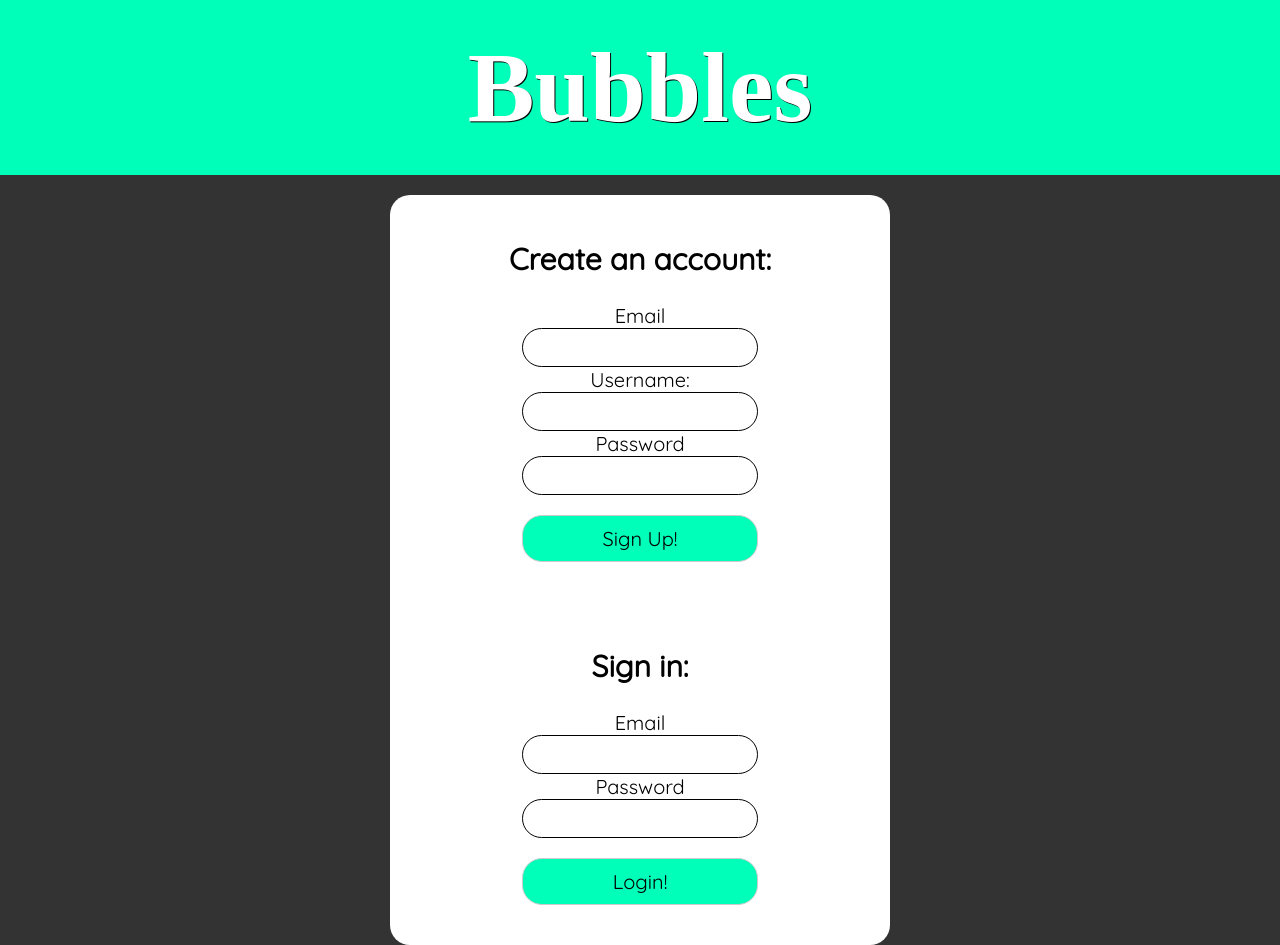
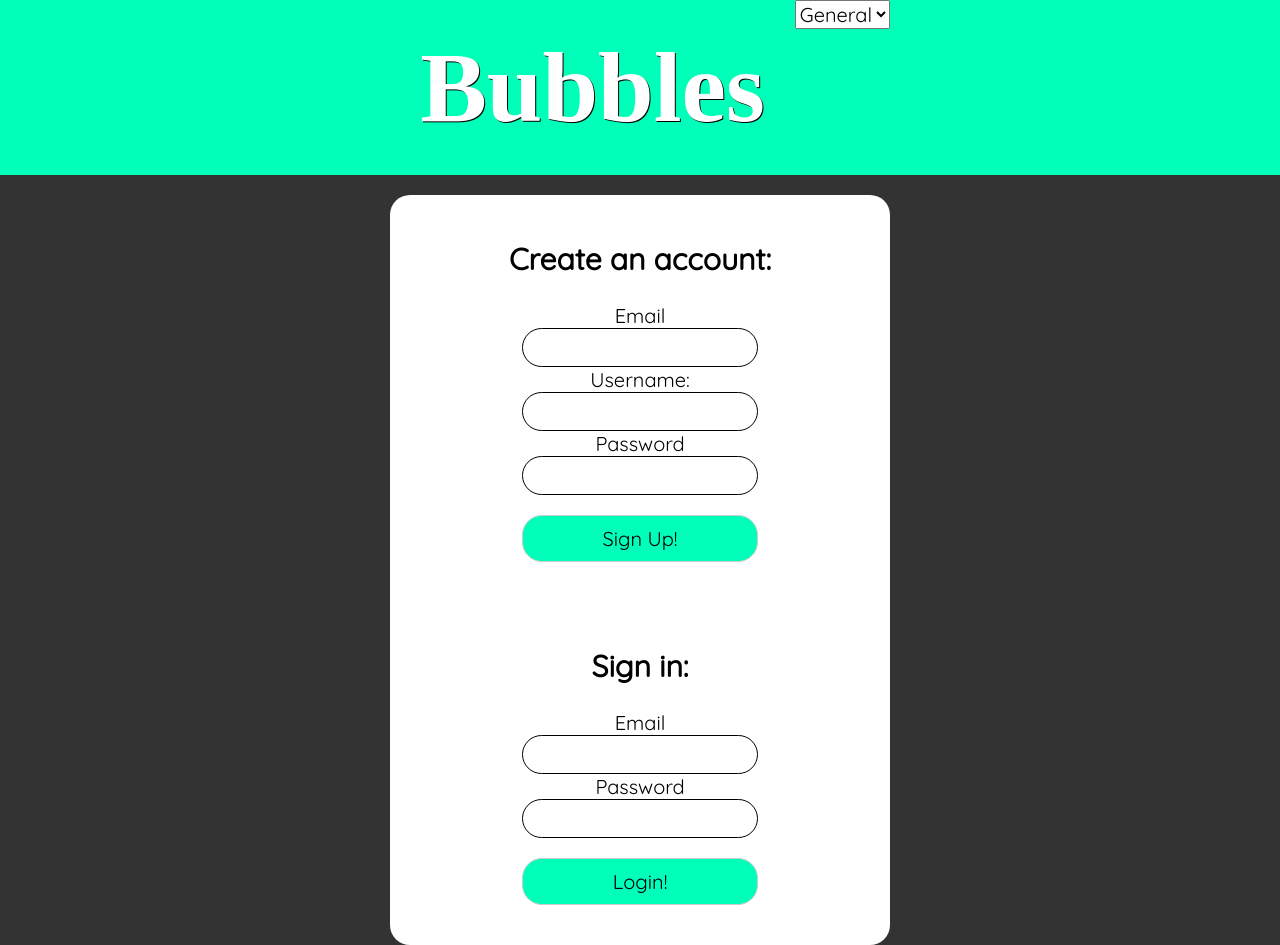
Before and after one commit to RyanMayWebdev/Project3, a React (Create React App) app: page / in a window 1280 px wide. Built offline with nearby package versions, Linux system fonts and the light colour scheme; no server answers; the database is empty; a web font is replaced by a local one.

Commit message:
added chat channels

```diff
--- a/src/App.js
+++ b/src/App.js
@@ -14,6 +14,11 @@ const App = () => {
 
     const [loggedIn, setLoggedIn] = useState(false);
     const [displayName, setDisplayName] = useState('');
+    const [channel,setChannel] = useState('general');
+
+    const changeChannel = (channelChoice) => {
+        setChannel(channelChoice);
+    }
 
     const loginStatus = (status) => {
         setLoggedIn(status);
@@ -37,14 +42,14 @@ const App = () => {
                 time : date.toLocaleTimeString(),
                 user: displayName
             };
-            const dbRef = ref(database,'messages')
+            const dbRef = ref(database,`${channel}`)
             push(dbRef, newMessageObj);
             setUserInput('');
         };
     };
 
      useEffect(()=> {
-        const messagesRef = ref(database,'messages');
+        const messagesRef = ref(database,`${channel}`);
         onValue(messagesRef, (snapshot) => {
             const data = snapshot.val();
             const messageArr = [];
@@ -61,11 +66,11 @@ const App = () => {
             setMessages(messageArr);
 
         });
-     },[]);
+     },[channel]);
 
     return (
         <div className="App">
-        <Header handleLoginState={ loginStatus } loggedIn={loggedIn} />
+        <Header handleLoginState={ loginStatus } loggedIn={loggedIn} changeChannel={changeChannel} />
         {
             !loggedIn ? <LoginForm handleLoginState={ loginStatus } getDisplayName={getDisplayName} /> :
 
--- a/src/components/Header.js
+++ b/src/components/Header.js
@@ -1,16 +1,30 @@
 import {logout} from "../utilities/authentication";
 const Header = (props) => {
+
     const handleClick = () => {
         logout(props.handleLoginState);
     }
-    const headerClass = props.loggedIn ? "headerWrapper shiftRight" : "headerWrapper"
+    const headerClass = props.loggedIn
+        ? "headerWrapper shiftRight"
+        : "headerWrapper"
     return (
 
         <header>
-            <div className={headerClass}><h1>Bubbles</h1></div>
-            {
-               props.loggedIn ? <button className="logoutBtn" onClick={ handleClick }>Logout</button> : null
-            }
+            <div className={headerClass}>
+                <h1>Bubbles</h1>
+                <form >
+                    <select onChange={ (e) => props.changeChannel(e.target.value)} >
+                        <option value="general">General</option>
+                        <option value="gaming">Gaming</option>
+                        <option value="movies">Movies</option>
+                        <option value="music">Music</option>
+                    </select>
+                </form>
+            </div>
+            {props.loggedIn
+                ? <button className="logoutBtn" onClick={handleClick}>Logout</button>
+                : null
+}
         </header>
     )
 };
```
